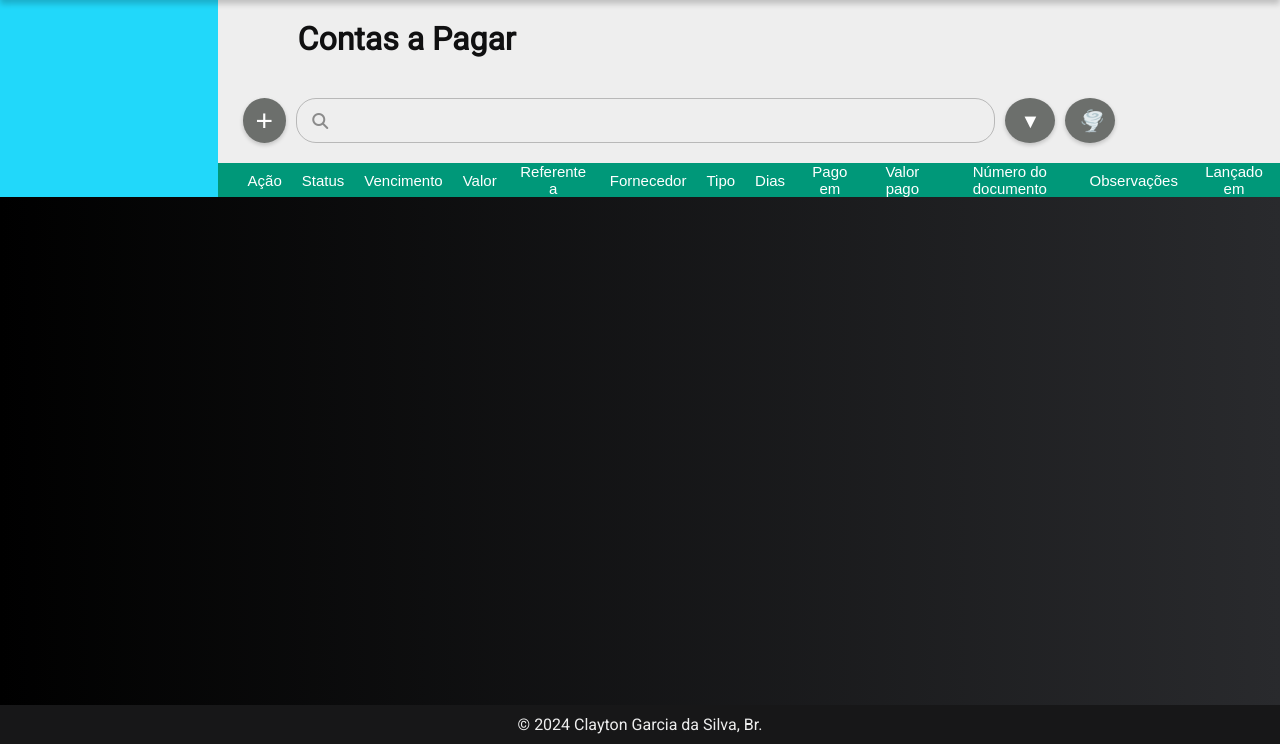
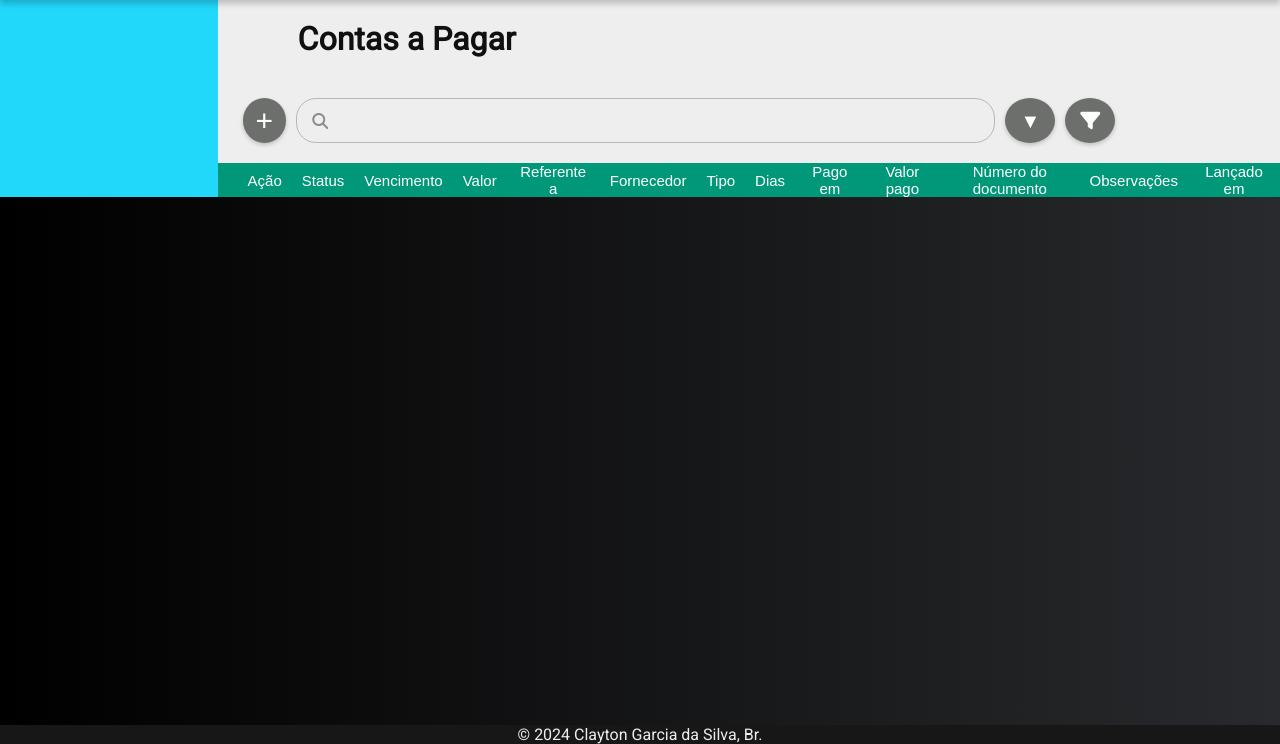
Before and after one commit to Claayton/BillFlux, a Flask app: template billflux/templates/bills.html in a window 1280 px wide. Shown: the part 56-800 px from the top of the page. Run offline with Flask 3, Linux system fonts and the light colour scheme; the template is opened without the code that fills it, so the values that code supplies are empty; parts of the project's set-up code (start-up, migrations or seed data) failed here and were passed over; some libraries are stand-ins or nearby versions.

Commit message:
Style: Updated some s=css from bill page frontend

```diff
--- a/billflux/static/css/bills.css
+++ b/billflux/static/css/bills.css
@@ -238,13 +238,11 @@ tr:hover .options-bill-container label svg {
 
 th #pago {
     color: green;
-    font-weight: bold;
     text-shadow: 2px 2px 4px rgba(0, 0, 0, 0.3); /* Sombra no texto do <p> */
 }
 
 th #pagar {
     color: red;
-    font-weight: bold;
     text-shadow: 2px 2px 4px rgba(0, 0, 0, 0.3); /* Sombra no texto do <p> */
 }
 
@@ -328,7 +326,7 @@ th #pagar {
 }
 
 .table-estilosa tbody tr:last-of-type {
-    border-bottom: 2px solid #009879; /* Linha mais grossa na última linha */
+    border-bottom: 1px solid #85858550; /* Linha mais grossa na última linha */
 }
 
 .table-estilosa tbody tr:hover {
--- a/billflux/static/css/style-base.css
+++ b/billflux/static/css/style-base.css
@@ -93,7 +93,6 @@ body {
     background-color: var(--header-background);
     color: var(--color8);
     width: 100%;
-    padding: 10px 0;
     z-index: 1000; /* Garante que o footer fique acima de outros conteúdos */
 }
 #flash {
--- a/billflux/templates/bills.html
+++ b/billflux/templates/bills.html
@@ -31,7 +31,7 @@
             </div>
 
             <div class="option-2-container">
-                <label for="option-2""><i>🌪️</i></label>
+                <label for="option-2""><i class="fas fa-filter"></i></label>
                 <select id="option-2" class="hidden-select">
                     <option value="Todas">Todas</option>
                     <option value="Não Pagas">Não Pagas</option>
```
